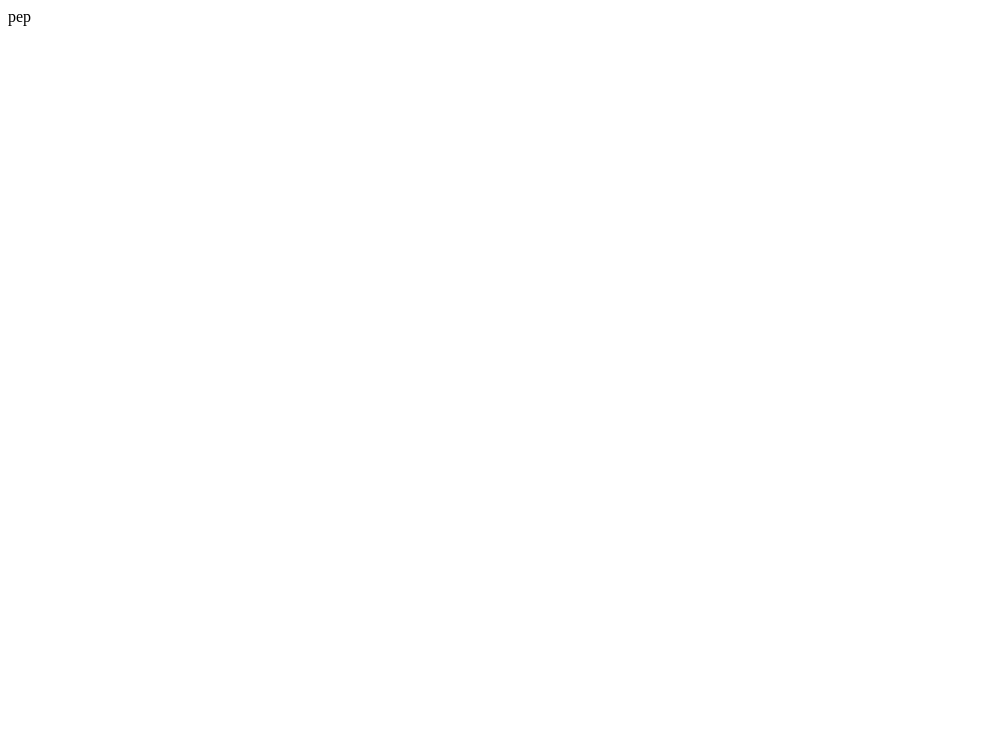
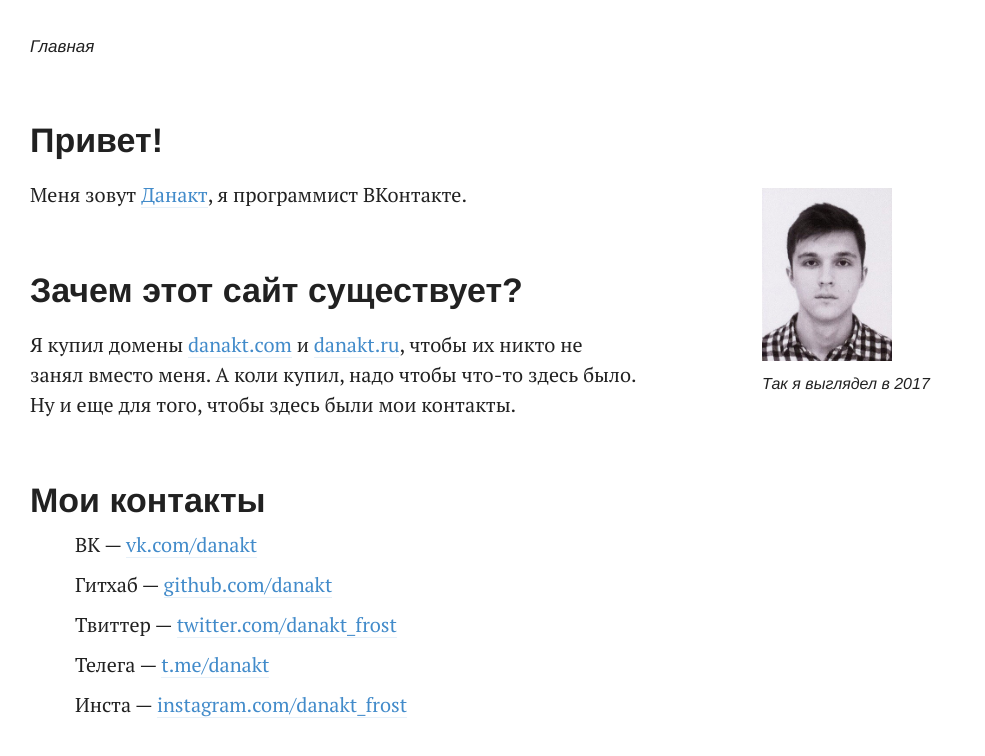
Before and after one commit to danakt/danakt.github.io, a Next.js app: page / in a window 1280 px wide. Shown: the top 756 px of the page, without its empty margins (0-985 px from the left). Built offline with nearby package versions, Linux system fonts and the light colour scheme.

Commit message:
Main page

```diff
--- /dev/null
+++ b/components/GlobalStyles.tsx
@@ -0,0 +1,135 @@
+import { createGlobalStyle } from 'styled-components';
+
+const reset = `
+  /* stylelint-disable */
+
+  /* http://meyerweb.com/eric/tools/css/reset/
+    v4.0 | 20180602
+    License: none (public domain)
+  */
+ html, body, div, span, applet, object, iframe,
+  h1, h2, h3, h4, h5, h6, p, blockquote, pre,
+  a, abbr, acronym, address, big, cite, code,
+  del, dfn, em, img, ins, kbd, q, s, samp,
+  small, strike, strong, sub, sup, tt, var,
+  b, u, i, center,
+  dl, dt, dd, ol, ul, li,
+  fieldset, form, label, legend,
+  table, caption, tbody, tfoot, thead, tr, th, td,
+  article, aside, canvas, details, embed,
+  figure, figcaption, footer, header, hgroup,
+  main, menu, nav, output, ruby, section, summary,
+  time, mark, audio, video {
+    margin: 0;
+    padding: 0;
+    border: 0;
+    font-size: 100%;
+    font: inherit;
+    vertical-align: baseline;
+  }
+  /* HTML5 display-role reset for older browsers */
+  article, aside, details, figcaption, figure,
+  footer, header, hgroup, main, menu, nav, section {
+    display: block;
+  }
+  /* HTML5 hidden-attribute fix for newer browsers */
+  *[hidden] {
+      display: none;
+  }
+  body {
+    line-height: 1;
+  }
+  ol, ul {
+    list-style: none;
+  }
+  blockquote, q {
+    quotes: none;
+  }
+  blockquote:before, blockquote:after,
+  q:before, q:after {
+    content: '';
+    content: none;
+  }
+  table {
+    border-collapse: collapse;
+    border-spacing: 0;
+  }
+`;
+
+export const GlobalStyles = createGlobalStyle`
+  ${reset}
+
+  * {
+    box-sizing: border-box;
+  }
+
+  body {
+    max-width: 1460px;
+    padding: 0 30px;
+    margin: 0 auto;
+
+    font-family: 'PT Serif', Times, serif;
+    font-size: 20px;
+    line-height: 1.5;
+    font-style: normal;
+    color: rgba(0, 0, 0, .87);
+    -webkit-font-smoothing: antialiased;
+  }
+
+  a {
+    color: #428bca;
+    background-image: linear-gradient(rgba(66, 139, 202, .13), rgba(66, 139, 202, .13));
+    text-decoration: none;
+    background-repeat: repeat-x;
+    background-size: 100% 1px;
+    background-position: 0 100%;
+
+    &:active, &:hover, &:focus {
+      color: rgb(255, 0, 0);
+      background-image: linear-gradient(rgba(255, 0, 0, .13), rgba(255, 0, 0, .13));
+    }
+
+     &:not(.always-fresh):visited {
+      color: rgb(146, 54, 149);
+      background-image: linear-gradient(rgba(146, 54, 149, .13), rgba(146, 54, 149, .13))
+
+    }
+  }
+
+  strong, b, h1, h2 {
+    font-weight: 600;
+  }
+  strong, b, h1, h2, .sans-serif {
+    font-family: 'Helvetica Neue', Helvetica, Arial, sans-serif;
+  }
+
+  i, em {
+    font-style: italic;
+  }
+
+  h1 {
+    margin: 60px 0 10px;
+    font-size: 34px;
+    line-height: 40px;
+  }
+
+  h2 {
+    font-size: 24px;
+    line-height: 30px;
+    font-weight: 700;
+    margin: 70px 0 0;
+  }
+
+  p {
+    margin-top: 20px;
+  }
+
+  ul {
+    margin: 0 0 10px;
+    padding-left: 45px;
+
+    li {
+      margin-bottom: 10px;
+    }
+  }
+`;
--- /dev/null
+++ b/components/Me.tsx
@@ -0,0 +1,14 @@
+import styled from 'styled-components';
+
+export const Photo = styled.img`
+  display: block;
+  width: 130px;
+  margin-bottom: 11px;
+`;
+
+export const Me = () => (
+  <>
+    <Photo src="/me2016.jpg" alt="Так я выглядел в 2017" />
+    <em>Так я выглядел в 2017</em>
+  </>
+);
--- /dev/null
+++ b/components/Page.tsx
@@ -0,0 +1,66 @@
+import { Fragment } from 'react';
+import { useRouter } from 'next/router';
+import Link from 'next/link';
+import Head from 'next/head';
+import { GlobalStyles } from './GlobalStyles';
+import styled from 'styled-components';
+
+const Body = styled.div`
+  padding: 30px 0;
+`;
+
+const Wrapper = styled.div`
+  display: flex;
+`;
+
+const Content = styled.div`
+  width: 50%;
+  flex: 0 0 50%;
+  position: relative;
+`;
+
+const Breadcrumbs = styled.strong`
+  font-size: 17px;
+  font-weight: 400;
+  font-style: italic;
+`;
+
+type Props = React.PropsWithChildren<{
+  title: string;
+}>;
+
+export const Page = (props: Props) => {
+  const router = useRouter();
+
+  return (
+    <>
+      <Head>
+        <title>{props.title}</title>
+        <link
+          rel="stylesheet"
+          href="https://fonts.googleapis.com/css?family=PT+Serif:400,400i,700&display=swap&subset=cyrillic"
+        />
+      </Head>
+
+      <GlobalStyles />
+
+      <Body>
+        <Breadcrumbs>
+          {router.pathname === '/' ? (
+            'Главная'
+          ) : (
+            <>
+              <Link href="/">
+                <a>Главная</a>
+              </Link>
+              &nbsp;/&nbsp;{props.title}
+            </>
+          )}
+        </Breadcrumbs>
+        <Wrapper>
+          <Content>{props.children}</Content>
+        </Wrapper>
+      </Body>
+    </>
+  );
+};
--- /dev/null
+++ b/components/WidthAside.tsx
@@ -0,0 +1,26 @@
+import styled from 'styled-components';
+import { PropsWithChildren, ReactNode } from 'react';
+
+export const Aside = styled.div.attrs({ className: 'sans-serif' })`
+  position: absolute;
+  left: 120%;
+  width: 40%;
+  top: 0;
+  margin-top: 8px;
+  font-size: 16px;
+`;
+
+export const Wrapper = styled.div`
+  position: relative;
+`;
+
+type Props = PropsWithChildren<{
+  aside: ReactNode;
+}>;
+
+export const WithAside = (props: Props) => (
+  <Wrapper>
+    <Aside>{props.aside}</Aside>
+    {props.children}
+  </Wrapper>
+);
--- a/package.json
+++ b/package.json
@@ -16,6 +16,8 @@
   "devDependencies": {
     "@types/node": "^13.11.0",
     "@types/react": "^16.9.32",
+    "@types/styled-components": "4.1.8",
+    "babel-plugin-styled-components": "^1.10.7",
     "typescript": "^3.8.3"
   },
   "dependencies": {
--- /dev/null
+++ b/pages/_document.tsx
@@ -0,0 +1,29 @@
+import Document, { DocumentContext } from 'next/document';
+import { ServerStyleSheet } from 'styled-components';
+
+export default class MyDocument extends Document {
+  static async getInitialProps(ctx: DocumentContext) {
+    const sheet = new ServerStyleSheet();
+    const originalRenderPage = ctx.renderPage;
+
+    try {
+      ctx.renderPage = () =>
+        originalRenderPage({
+          enhanceApp: (App) => (props) => sheet.collectStyles(<App {...props} />),
+        });
+
+      const initialProps = await Document.getInitialProps(ctx);
+      return {
+        ...initialProps,
+        styles: (
+          <>
+            {initialProps.styles}
+            {sheet.getStyleElement()}
+          </>
+        ),
+      };
+    } finally {
+      sheet.seal();
+    }
+  }
+}
--- a/pages/index.tsx
+++ b/pages/index.tsx
@@ -1,3 +1,67 @@
-import Link from 'next/link';
+import { Page } from '../components/Page';
+import Head from 'next/head';
+import { Me } from '../components/Me';
+import { WithAside } from '../components/WidthAside';
 
-export default () => <div>pep</div>;
+export default () => {
+  const socials = [
+    {
+      title: 'ВК',
+      url: 'https://vk.com/danakt',
+    },
+    {
+      title: 'Гитхаб',
+      url: 'https://github.com/danakt',
+    },
+    {
+      title: 'Твиттер',
+      url: 'https://twitter.com/danakt_frost',
+    },
+    {
+      title: 'Телега',
+      url: 'https://t.me/danakt',
+    },
+    {
+      title: 'Инста',
+      url: 'https://instagram.com/danakt_frost',
+    },
+  ];
+
+  return (
+    <Page title="Да это же Данакт">
+      <h1>Привет!</h1>
+
+      <WithAside aside={<Me />}>
+        <p>
+          Меня зовут <a href="/danakt">Данакт</a>, я программист ВКонтакте.
+        </p>
+      </WithAside>
+
+      <h1>Зачем этот сайт существует?</h1>
+      <p>
+        Я купил домены{' '}
+        <a href="/" className="always-fresh">
+          danakt.com
+        </a>{' '}
+        и{' '}
+        <a href="/" className="always-fresh">
+          danakt.ru
+        </a>
+        , чтобы их никто не занял вместо меня. А коли купил, надо чтобы что-то здесь было. Ну и еще для того, чтобы
+        здесь были мои контакты.
+      </p>
+
+      <h1>Мои контакты</h1>
+      <ul>
+        {socials.map((item, i) => (
+          <li key={i}>
+            {item.title} —{' '}
+            <a className="always-fresh" href={item.url}>
+              {item.url.replace(/^https?:\/\//, '')}
+            </a>
+          </li>
+        ))}
+      </ul>
+    </Page>
+  );
+};
```
Also changed, not shown: .babelrc (added), public/me2016.jpg (added), 1 other file (tests, documents, lock files or other folders).
